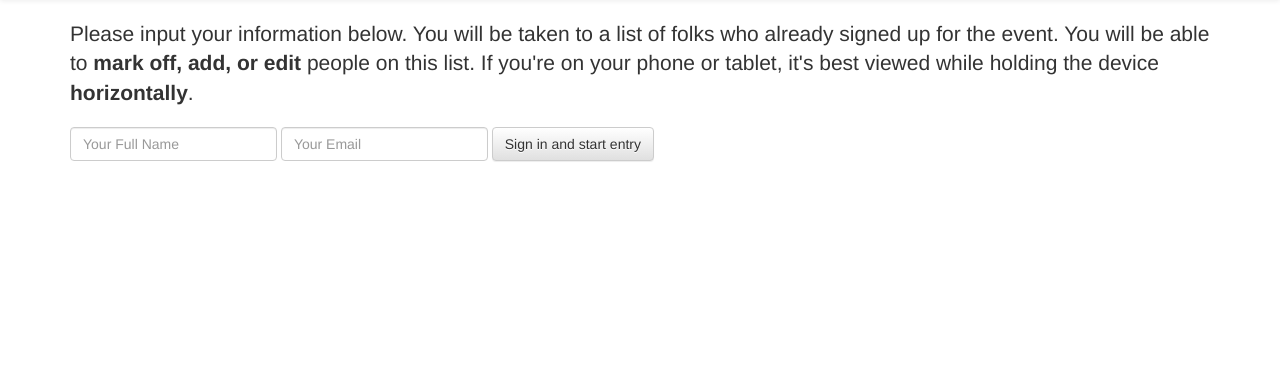
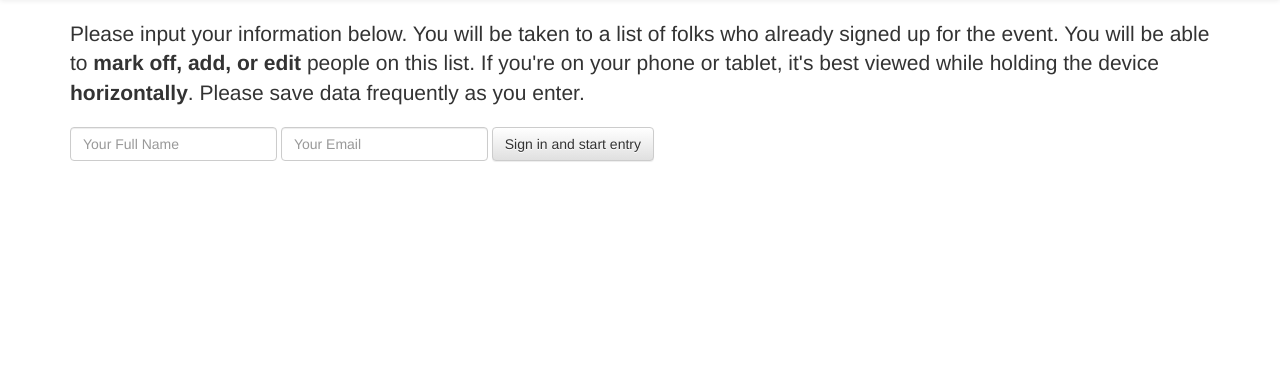
Before and after one commit to diversified-cheesecake/bk-event, a Django app: page / in a window 1280 px wide. Shown: the part 51-420 px from the top of the page. Run offline with Django 3.2, Linux system fonts and the light colour scheme; some libraries are stand-ins or nearby versions.

Commit message:
added intro

```diff
--- a/event/templates/event/start.html
+++ b/event/templates/event/start.html
@@ -7,7 +7,7 @@
 <form class="form-inline" action="/" method="POST">
 	{% csrf_token %}
   <p class="lead">
-    Please input your information below. You will be taken to a list of folks who already signed up for the event. You will be able to <strong>mark off, add, or edit</strong> people on this list. If you're on your phone or tablet, it's best viewed while holding the device <strong>horizontally</strong>.
+    Please input your information below. You will be taken to a list of folks who already signed up for the event. You will be able to <strong>mark off, add, or edit</strong> people on this list. If you're on your phone or tablet, it's best viewed while holding the device <strong>horizontally</strong>. Please save data frequently as you enter.
   </p>
   <div class="form-group">
     <label class="sr-only" for="user_full_name">Your Full Name</label>
```
